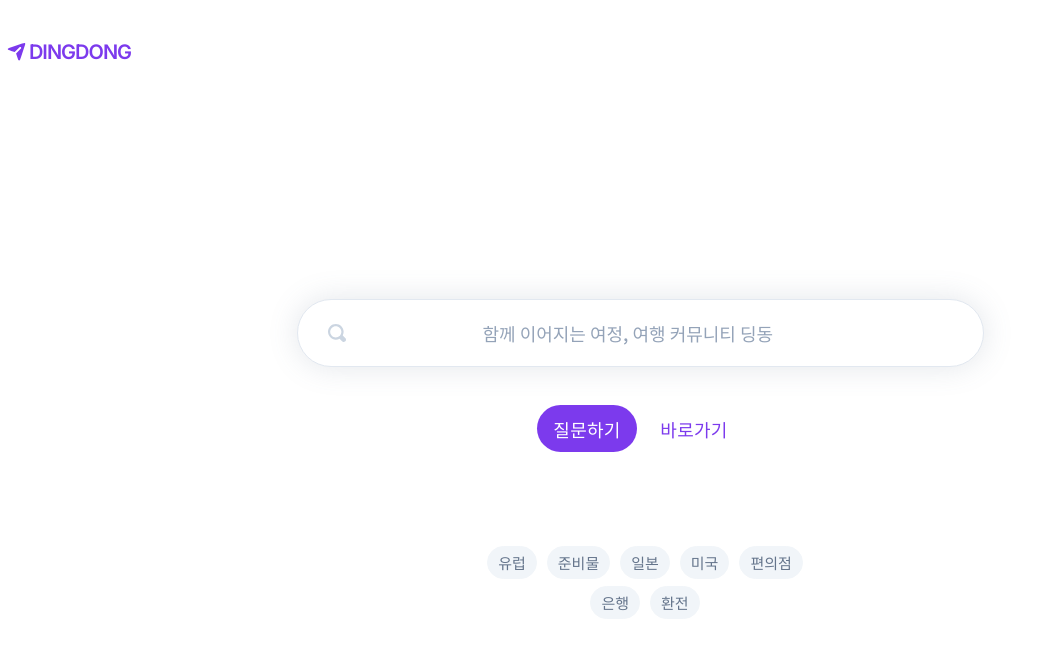
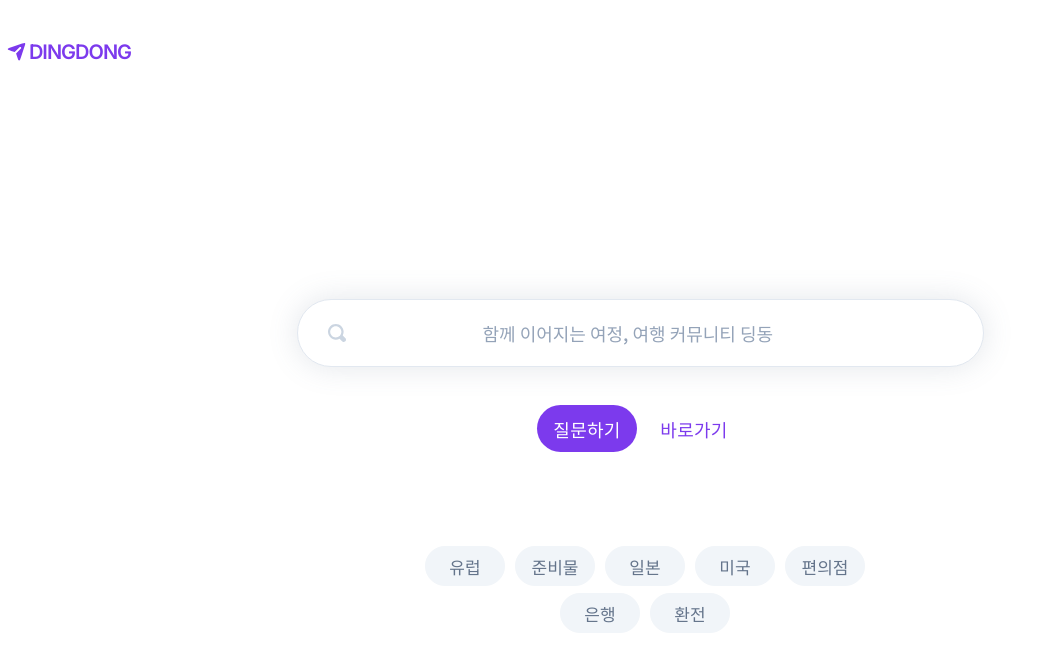
Before and after one commit to minjeong073/DingDong_T5, a React (Create React App) app: page / in a window 1280 px wide. Shown: the top 672 px of the page, without its empty margins (0-1039 px from the left). Built offline with nearby package versions, Linux system fonts and the light colour scheme.

Commit message:
style: 홈화면 해시태그 크기조정

```diff
--- a/src/components/HashtagBar/styled.ts
+++ b/src/components/HashtagBar/styled.ts
@@ -23,6 +23,8 @@ export const Tr = styled.tr`
 `;
 
 export const HashTag = styled.button`
+  width: 80px;
+  height: 40px;
   margin-left: 10px;
   margin-bottom: 5px;
   padding: 5px 10px;
@@ -30,7 +32,8 @@ export const HashTag = styled.button`
   color: #64748b;
   border: 1px solid #f1f5f9;
   border-radius: 20px;
-  font-size: 15px;
+  font-size: 17px;
+  font-weight: 400;
   &:hover {
     cursor: pointer;
   }
```
